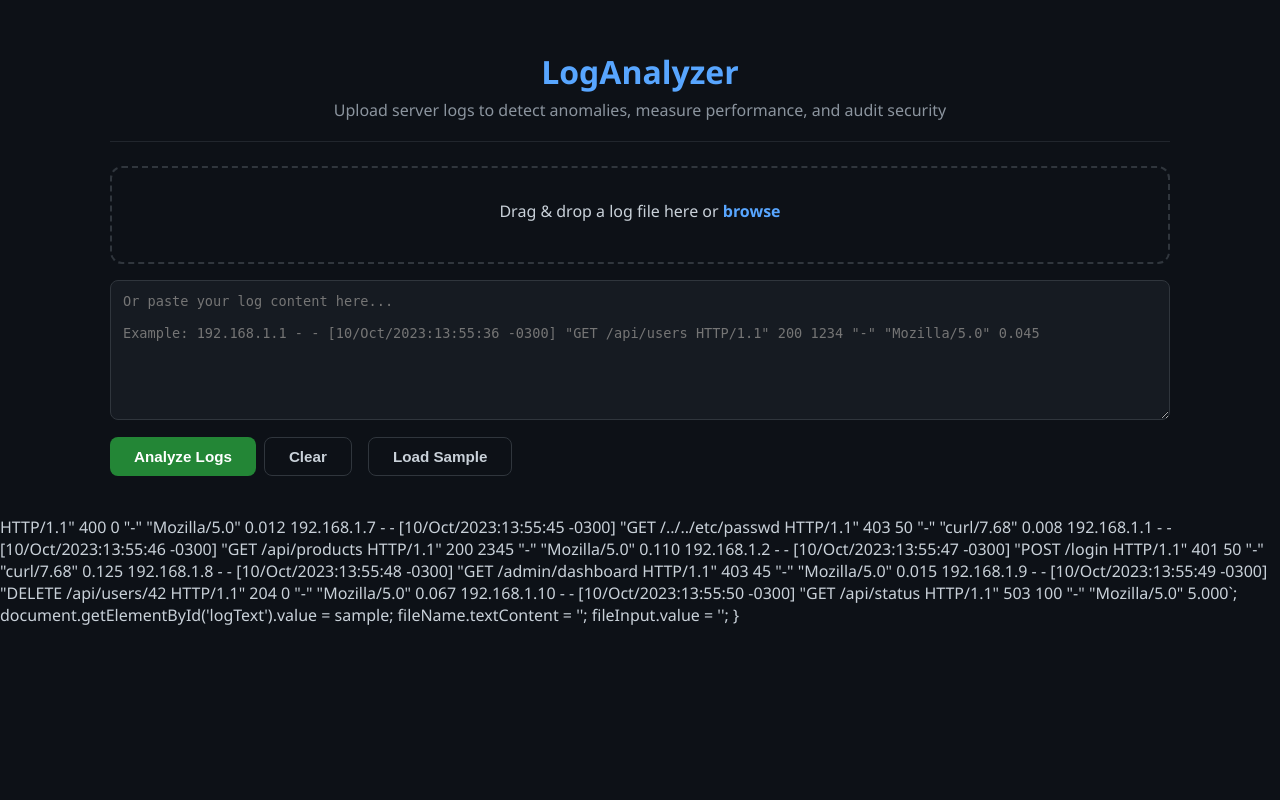
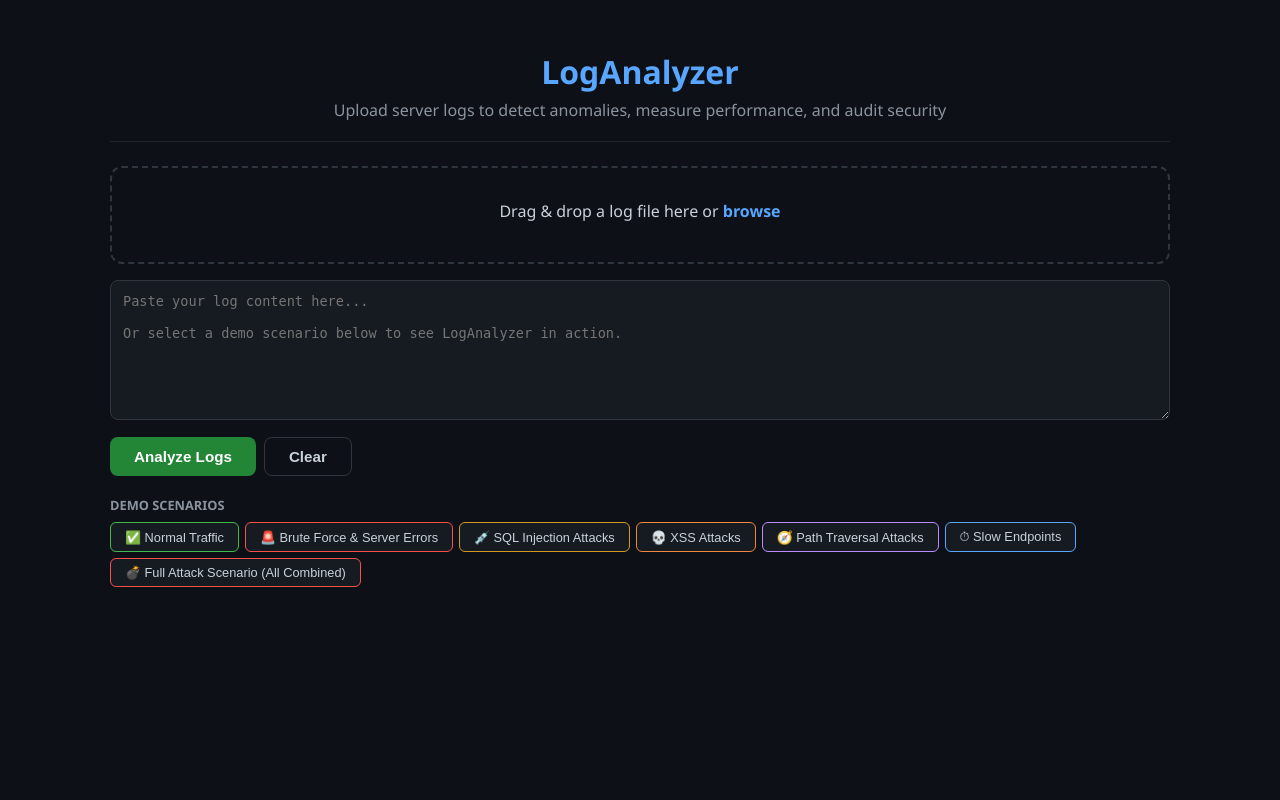
Before and after one commit to lucascassio/tp-testes, a FastAPI app: page / in a window 1280 px wide. Run offline with FastAPI, Linux system fonts and the light colour scheme.

Commit message:
feat: add demo scenario API and dynamic scenario buttons in frontend, fix JUnit XML upload path

```diff
--- a/app/main.py
+++ b/app/main.py
@@ -14,6 +14,7 @@
     generate_security_csv,
     generate_full_report,
 )
+from app.samples import SAMPLES
 
 app = FastAPI(title="LogAnalyzer", version="1.0.0")
 
@@ -31,6 +32,22 @@
 @app.get("/health")
 async def health():
     return {"status": "ok", "version": "1.0.0"}
+
+
+@app.get("/samples")
+async def list_samples():
+    return [
+        {"key": k, "label": v[0]}
+        for k, v in SAMPLES.items()
+    ]
+
+
+@app.get("/samples/{name}")
+async def get_sample(name: str):
+    if name not in SAMPLES:
+        return {"error": f"Sample '{name}' not found. Available: {list(SAMPLES.keys())}"}
+    log_text = SAMPLES[name][1]()
+    return {"label": SAMPLES[name][0], "log_text": log_text}
 
 
 @app.post("/analyze")
--- a/app/templates/index.html
+++ b/app/templates/index.html
@@ -57,6 +57,7 @@
         .error-msg { background: rgba(248,81,73,.15); border: 1px solid rgba(248,81,73,.3); color: #f85149; padding: 12px 16px; border-radius: 8px; margin-bottom: 16px; }
         .empty-state { text-align: center; padding: 60px 20px; color: #484f58; }
         .empty-state svg { width: 48px; height: 48px; margin-bottom: 12px; opacity: 0.3; }
+        .scenario-btn.active-scenario { box-shadow: 0 0 0 2px #58a6ff; }
     </style>
 </head>
 <body>
@@ -72,12 +73,18 @@
         <p id="fileName" style="margin-top:8px;color:#58a6ff;"></p>
     </div>
 
-    <textarea id="logText" placeholder="Or paste your log content here...&#10;&#10;Example: 192.168.1.1 - - [10/Oct/2023:13:55:36 -0300] &quot;GET /api/users HTTP/1.1&quot; 200 1234 &quot;-&quot; &quot;Mozilla/5.0&quot; 0.045"></textarea>
+    <textarea id="logText" placeholder="Paste your log content here...&#10;&#10;Or select a demo scenario below to see LogAnalyzer in action."></textarea>
 
     <div class="actions">
         <button class="btn" id="analyzeBtn" onclick="runAnalysis()">Analyze Logs</button>
         <button class="btn btn-outline" id="clearBtn" onclick="clearAll()">Clear</button>
-        <button class="btn btn-outline" id="sampleBtn" onclick="loadSample()">Load Sample</button>
+    </div>
+
+    <div style="margin-bottom: 16px;">
+        <p style="color: #8b949e; font-size: 0.8rem; margin-bottom: 8px; text-transform: uppercase; font-weight: 600;">Demo Scenarios</p>
+        <div id="scenarioButtons" style="display: flex; gap: 6px; flex-wrap: wrap;">
+            <span style="color: #484f58;">Loading scenarios...</span>
+        </div>
     </div>
 
     <div id="errorBox"></div>
@@ -238,26 +245,49 @@
         document.getElementById('errorBox').innerHTML = '';
     }
 
-    function loadSample() {
-        const sample = `192.168.1.1 - - [10/Oct/2023:13:55:36 -0300] "GET /api/users HTTP/1.1" 200 1234 "-" "Mozilla/5.0" 0.045
-192.168.1.2 - - [10/Oct/2023:13:55:37 -0300] "POST /login HTTP/1.1" 401 50 "-" "curl/7.68" 0.120
-192.168.1.2 - - [10/Oct/2023:13:55:38 -0300] "POST /login HTTP/1.1" 401 50 "-" "curl/7.68" 0.115
-192.168.1.2 - - [10/Oct/2023:13:55:39 -0300] "POST /login HTTP/1.1" 401 50 "-" "curl/7.68" 0.130
-192.168.1.2 - - [10/Oct/2023:13:55:40 -0300] "POST /login HTTP/1.1" 500 50 "-" "curl/7.68" 1.500
-192.168.1.3 - - [10/Oct/2023:13:55:41 -0300] "GET /search?q=test HTTP/1.1" 200 567 "https://google.com" "Mozilla/5.0" 0.032
-192.168.1.4 - - [10/Oct/2023:13:55:42 -0300] "GET /products HTTP/1.1" 200 890 "-" "Mozilla/5.0" 0.089
-192.168.1.5 - - [10/Oct/2023:13:55:43 -0300] "GET /api/users?id=1 OR 1=1-- HTTP/1.1" 200 432 "-" "sqlmap/1.0" 0.056
-192.168.1.6 - - [10/Oct/2023:13:55:44 -0300] "GET /profile?user=<script>alert(1)</script> HTTP/1.1" 400 0 "-" "Mozilla/5.0" 0.012
-192.168.1.7 - - [10/Oct/2023:13:55:45 -0300] "GET /../../etc/passwd HTTP/1.1" 403 50 "-" "curl/7.68" 0.008
-192.168.1.1 - - [10/Oct/2023:13:55:46 -0300] "GET /api/products HTTP/1.1" 200 2345 "-" "Mozilla/5.0" 0.110
-192.168.1.2 - - [10/Oct/2023:13:55:47 -0300] "POST /login HTTP/1.1" 401 50 "-" "curl/7.68" 0.125
-192.168.1.8 - - [10/Oct/2023:13:55:48 -0300] "GET /admin/dashboard HTTP/1.1" 403 45 "-" "Mozilla/5.0" 0.015
-192.168.1.9 - - [10/Oct/2023:13:55:49 -0300] "DELETE /api/users/42 HTTP/1.1" 204 0 "-" "Mozilla/5.0" 0.067
-192.168.1.10 - - [10/Oct/2023:13:55:50 -0300] "GET /api/status HTTP/1.1" 503 100 "-" "Mozilla/5.0" 5.000`;
-        document.getElementById('logText').value = sample;
+    async function loadScenario(name, btn) {
+        document.querySelectorAll('#scenarioButtons .scenario-btn').forEach(b => b.classList.remove('active-scenario'));
+        btn.classList.add('active-scenario');
+        fileInput.value = '';
         fileName.textContent = '';
-        fileInput.value = '';
+
+        try {
+            btn.textContent = 'Loading...';
+            btn.disabled = true;
+            const res = await fetch(`/samples/${name}`);
+            const data = await res.json();
+            document.getElementById('logText').value = data.log_text;
+        } catch (e) {
+            showError('Failed to load scenario: ' + e.message);
+        } finally {
+            loadScenarioButtons();
+        }
     }
+
+    async function loadScenarioButtons() {
+        try {
+            const res = await fetch('/samples');
+            const samples = await res.json();
+            const container = document.getElementById('scenarioButtons');
+            container.innerHTML = samples.map(s => {
+                const colors = {
+                    normal: '#3fb950', anomaly: '#f85149', sqli: '#d29922',
+                    xss: '#f0883e', traversal: '#bc8cff', performance: '#58a6ff',
+                    'full-attack': '#f85149'
+                };
+                const emojis = {
+                    normal: '&#x2705;', anomaly: '&#x1f6a8;', sqli: '&#x1f489;',
+                    xss: '&#x1f480;', traversal: '&#x1f9ed;', performance: '&#x23f1;',
+                    'full-attack': '&#x1f4a3;'
+                };
+                return `<button class="scenario-btn" style="background:#161b22;border:1px solid ${colors[s.key] || '#30363d'};color:#c9d1d9;padding:6px 14px;border-radius:6px;cursor:pointer;font-size:0.8rem;transition:all .15s;" onclick="loadScenario('${s.key}', this)" onmouseover="this.style.borderColor='${colors[s.key] || '#58a6ff'}';this.style.background='rgba(${parseInt(colors[s.key]?.slice(1,3)||'58',16)},${parseInt(colors[s.key]?.slice(3,5)||'a6',16)},${parseInt(colors[s.key]?.slice(5,7)||'ff',16)},.1)'" onmouseout="this.style.borderColor='${colors[s.key] || '#30363d'}';this.style.background='#161b22'">${emojis[s.key] || ''} ${s.label}</button>`;
+            }).join('');
+        } catch (e) {
+            document.getElementById('scenarioButtons').innerHTML = '<span style="color:#f85149;">Failed to load scenarios</span>';
+        }
+    }
+
+    loadScenarioButtons();
 </script>
 </body>
 </html>
```
Also changed, not shown: .github/workflows/tests.yml.
